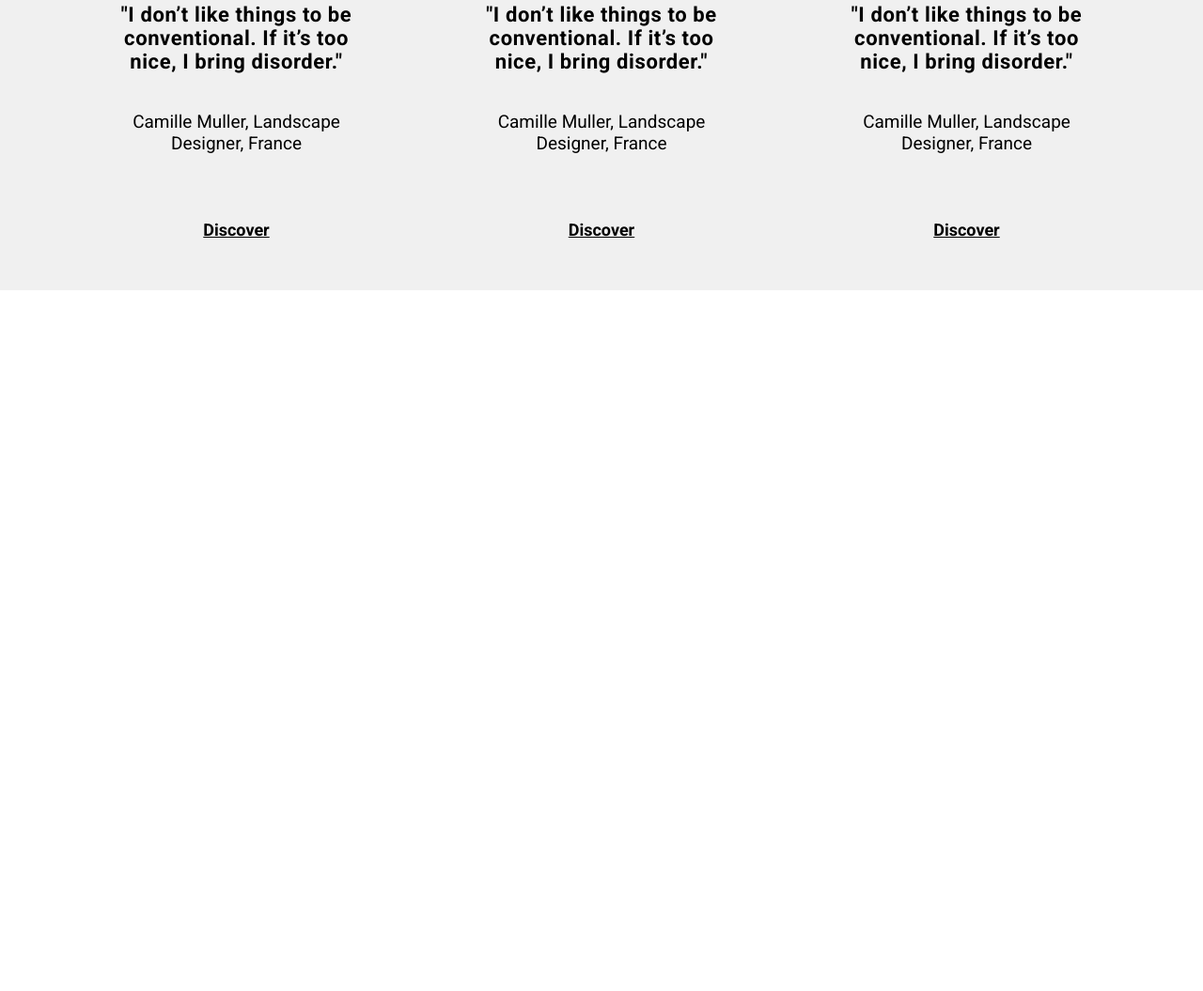
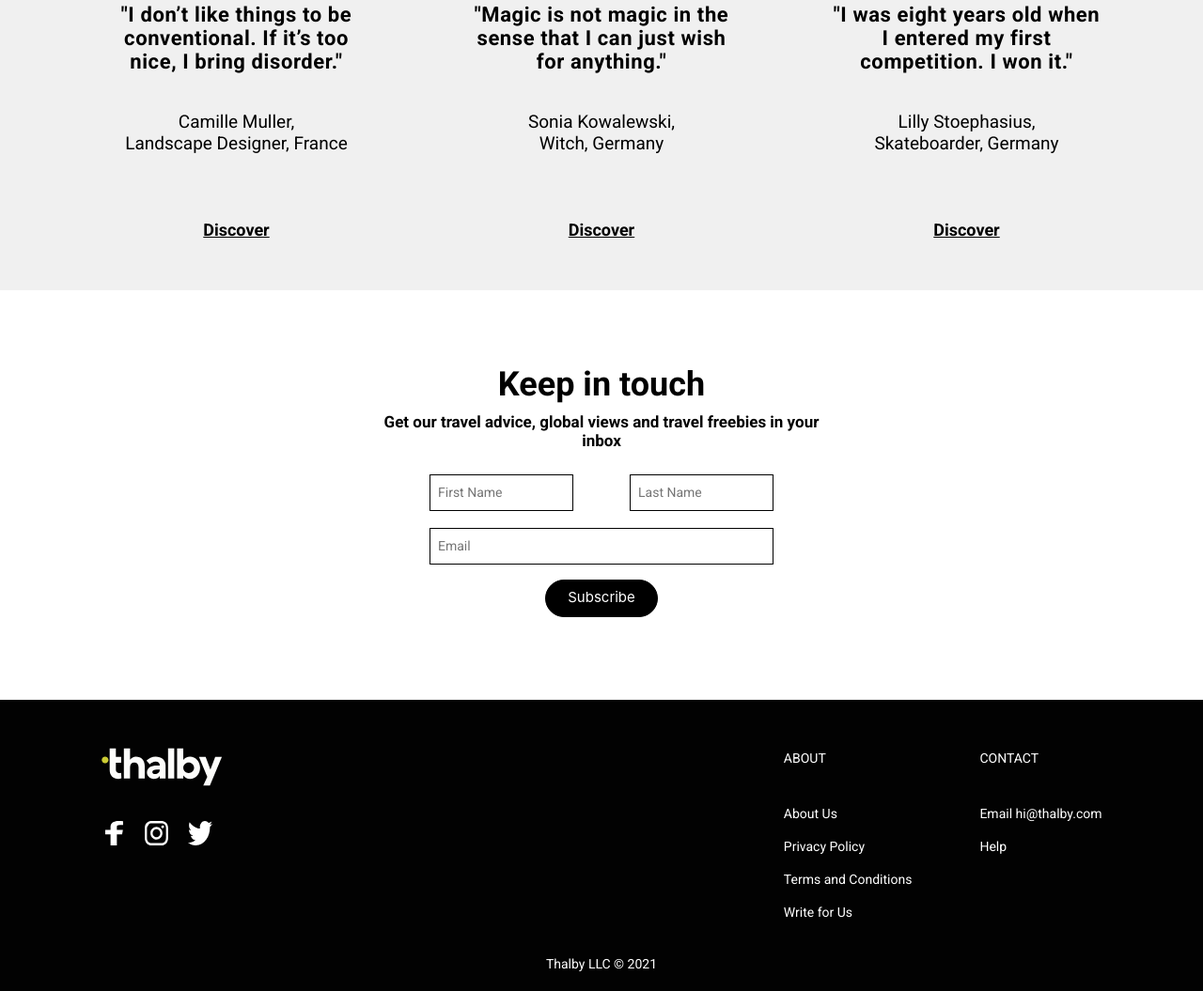
Before and after one commit to DSinoptik/THALBY, a plain HTML site: page index.html in a window 1280 px wide. Shown: the part 5300-6355 px from the top of the page at 94% size. Before the commit the page ends 5609 px from the top, so only its background shows below. Drawn offline with nearby package versions, Linux system fonts and the light colour scheme.

Commit message:
v.7.0 complete (without logo gif)

```diff
--- a/css/styles.css
+++ b/css/styles.css
@@ -516,7 +516,9 @@ h1 {
   position: relative;
 }
 
-#article1, #article2, #article3 {
+#article1,
+#article2,
+#article3 {
   max-width: 288px;
   position: relative;
   padding-top: 198px;
@@ -544,11 +546,15 @@ h1 {
   right: 0;
 }
 
-#article1, #article2, #article3 {
-    text-align: center;
+#article1,
+#article2,
+#article3 {
+  text-align: center;
 }
 
-#article1 h5, #article2 h5, #article3 h5 {
+#article1 h5,
+#article2 h5,
+#article3 h5 {
   color: #000;
   text-align: center;
   font-family: Roboto;
@@ -561,7 +567,9 @@ h1 {
   text-align: center;
 }
 
-#article1 h6, #article2 h6, #article3 h6 {
+#article1 h6,
+#article2 h6,
+#article3 h6 {
   color: #000;
   text-align: center;
   font-family: Roboto;
@@ -573,7 +581,9 @@ h1 {
   text-align: center;
 }
 
-#article1 a, #article2 a, #article3 a {
+#article1 a,
+#article2 a,
+#article3 a {
   color: #000;
   text-align: center;
   font-family: Roboto;
@@ -584,3 +594,183 @@ h1 {
   text-decoration-line: underline;
   text-align: center;
 }
+
+/* SECTION 9 */
+
+.section9 {
+  background: #ffffff;
+  margin: auto;
+  padding-top: 79px;
+  padding-bottom: 88px;
+}
+
+.section9_container {
+  margin: auto;
+  max-width: 496px;
+  display: flex;
+  flex-direction: column;
+  text-align: center;
+}
+
+.section9_container h3 {
+  color: #000;
+  text-align: center;
+  font-family: Roboto;
+  font-size: 36px;
+  font-style: normal;
+  font-weight: 700;
+  line-height: normal;
+  margin-bottom: 9px;
+}
+
+.section9_container p {
+  color: #000;
+  text-align: center;
+  font-family: Roboto;
+  font-size: 17px;
+  font-style: normal;
+  font-weight: 700;
+  line-height: normal;
+  margin-bottom: 26px;
+}
+
+.form_subscribe {
+  max-width: 366px;
+}
+
+#form_row1 {
+  display: flex;
+  justify-content: space-between;
+  max-width: 366px;
+  margin: auto;
+  margin-bottom: 18px;
+}
+
+#form_row2 {
+  max-width: 366px;
+  margin: auto;
+  margin-bottom: 16px;
+}
+
+#name,
+#lastname {
+  border: 1px solid #000;
+  color: #a0a0a0;
+  text-align: center;
+  font-family: Roboto;
+  font-size: 14px;
+  font-style: normal;
+  font-weight: 400;
+  line-height: normal;
+  width: 153px;
+  height: 39px;
+  text-align: left;
+  padding-left: 8px;
+}
+
+#email {
+  border: 1px solid #000;
+  color: #a0a0a0;
+  text-align: center;
+  font-family: Roboto;
+  font-size: 14px;
+  font-style: normal;
+  font-weight: 400;
+  line-height: normal;
+  width: 100%;
+  height: 39px;
+  text-align: left;
+  padding-left: 8px;
+}
+
+#btn_subscribe {
+  text-align: center;
+  display: inline-block;
+  font-size: 15px;
+  cursor: pointer;
+  color: #ffffff;
+  border-radius: 100px;
+  border: 1px solid #000;
+  background: #000;
+  padding: 7px 23px 9px 23px;
+}
+
+/* FOOTER */
+
+footer {
+  background-color: #020202;
+  padding-top: 51px;
+  padding-bottom: 16px;
+}
+
+.footer_container {
+  margin: auto;
+  max-width: 1065px;
+  display: flex;
+  justify-content: space-between;
+}
+
+#facebook,
+#instagram {
+  margin-right: 20px;
+}
+
+.footer_container img {
+  margin-bottom: 37px;
+}
+
+.footer_menu {
+  display: flex;
+}
+
+#footer_menu1,
+#footer_menu2 {
+  list-style: none;
+  color: #fff;
+  font-family: Roboto;
+  font-size: 14px;
+  font-style: normal;
+  font-weight: 400;
+  line-height: 23.1px;
+}
+
+#footer_menu1 a {
+  color: #fff;
+  font-family: Roboto;
+  font-size: 14px;
+  font-style: normal;
+  font-weight: 400;
+  line-height: 23.1px;
+  margin-right: 72px;
+}
+
+#footer_menu2 a {
+  color: #fff;
+  font-family: Roboto;
+  font-size: 14px;
+  font-style: normal;
+  font-weight: 400;
+  line-height: 23.1px;
+}
+
+#footer_menu1 li:first-of-type,
+#footer_menu2 li:first-of-type {
+  margin-bottom: 36px;
+}
+
+#footer_menu1 li,
+#footer_menu2 li {
+  margin-bottom: 12px;
+}
+
+#copyright {
+  margin: auto;
+  color: #fff;
+  text-align: center;
+  font-family: Roboto;
+  font-size: 14px;
+  font-style: normal;
+  font-weight: 400;
+  line-height: 23.1px;
+  margin-top: 20px;
+}
--- a/index.html
+++ b/index.html
@@ -287,24 +287,80 @@
         <img src="images/transp3.png" alt="face3" id="face3">
         <article id="article1">
           <h5>"I don’t like things to be conventional. If it’s too nice, I bring disorder."</h5>
-          <h6>Camille Muller, Landscape Designer, France</h6>
+          <h6>Camille Muller, <br> Landscape Designer, France</h6>
           <a href="#">Discover</a>
         </article>
         <article id="article2">
-          <h5>"I don’t like things to be conventional. If it’s too nice, I bring disorder."</h5>
-          <h6>Camille Muller, Landscape Designer, France</h6>
+          <h5>"Magic is not magic in the sense that I can just wish for anything."</h5>
+          <h6>Sonia Kowalewski, <br> Witch, Germany</h6>
           <a href="#">Discover</a>
         </article>
         <article id="article3">
-          <h5>"I don’t like things to be conventional. If it’s too nice, I bring disorder."</h5>
-          <h6>Camille Muller, Landscape Designer, France</h6>
+          <h5>"I was eight years old when I entered my first competition. I won it."</h5>
+          <h6>Lilly Stoephasius, <br> Skateboarder, Germany</h6>
           <a href="#">Discover</a>
         </article>
-
       </div>
-
     </section>
 
+    <!-- SECTION 9 -->
+    <section class="section9">
+      <div class="section9_container">
+        <h3>Keep in touch</h3>
+        <p>Get our travel advice, global views and travel freebies in your inbox</p>
+        <form action="#" name="form_subscribe" method="post" id="form_subscribe">
+          <div id="form_row1">
+            <input type="text" name="name" placeholder="First Name" id="name">
+            <input type="text" name="lastname" placeholder="Last Name" id="lastname">
+          </div>
+          <div id="form_row2">
+            <input type="email" name="email" placeholder="Email" id="email">
+          </div>
+          <button type="submit" id="btn_subscribe">Subscribe</button>
+        </form>
+      </div>
+    </section>
+
+    <!-- FOOTER -->
+    <footer>
+      <div class="footer_container">
+        <div>
+          <a href="#"><img src="images/logo_white.svg" alt="thalby logo"></a>
+          <ul class="header_icons">
+            <li>
+              <a href="#"
+                ><img src="images/wi1.svg" alt="facebook" id="facebook"
+              /></a>
+            </li>
+            <li>
+              <a href="#"
+                ><img src="images/wi2.svg" alt="search" id="instagram"
+              /></a>
+            </li>
+            <li>
+              <a href="#"
+                ><img src="images/wi3.svg" alt="basket" id="twitter"
+              /></a>
+            </li>
+          </ul>
+        </div>
+
+        <div class="footer_menu">
+          <ul id="footer_menu1">
+            <li>ABOUT</li>
+            <li><a href="#">About Us</a></li>
+            <li><a href="#">Privacy Policy</a></li>
+            <li><a href="#">Terms and Conditions</a></li>
+            <li><a href="#">Write for Us</a></li>
+          </ul>
+          <ul id="footer_menu2">
+            <li>CONTACT</li>
+            <li><a href="#">Email hi@thalby.com</a></li>
+            <li><a href="#">Help</a></li>
+        </div>
+      </div>
+      <p id="copyright">Thalby LLC © 2021</p>
+    </footer>
 
 
 
```
Also changed, not shown: images/logo_white.svg (added), images/wi1.svg (added), images/wi2.svg (added), images/wi3.svg (added).
